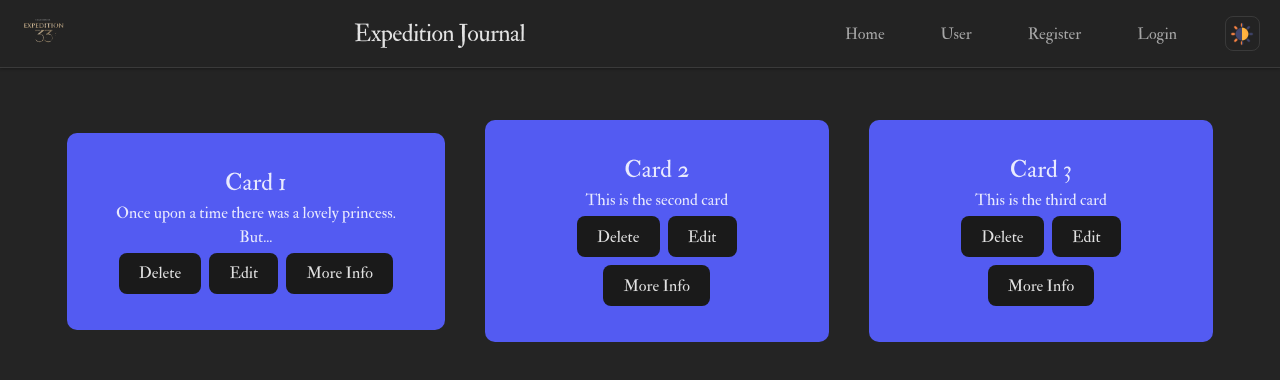
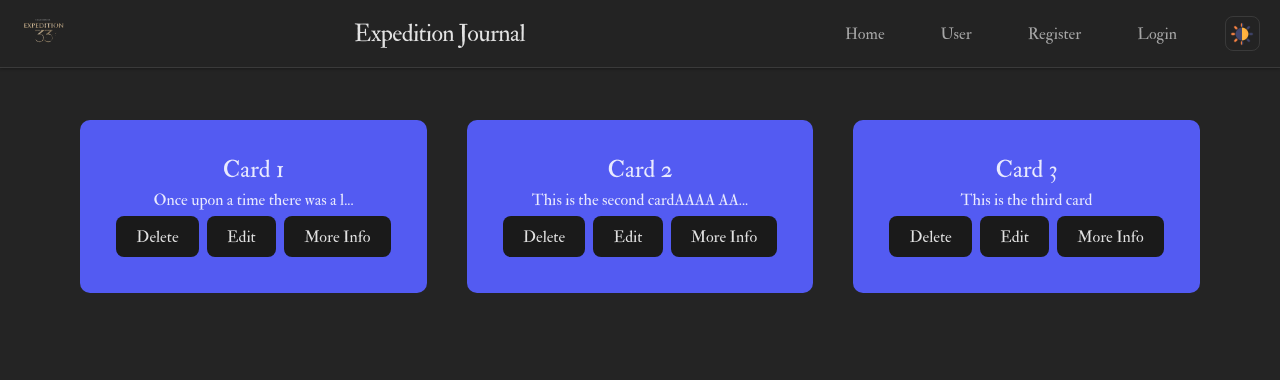
Before and after one commit to Beckarby/notepad, a React (Vite) app: page / in a window 1280 px wide. Shown: the top 380 px of the page. Built offline with nearby package versions, Linux system fonts and the light colour scheme.

Commit message:
feat: update Card component to truncate descriptions by character limit and adjust edit button functionality

```diff
--- a/src/components/Card/card.jsx
+++ b/src/components/Card/card.jsx
@@ -5,11 +5,13 @@ import './card.css';
 
 export default function Card({ title, description, time, onDelete, onEdit, onMoreInfo }) {
     const [isModalOpen, setIsModalOpen] = useState(false);
-    const wordLimit = 10;
+    const charLimit = 30;
     const openModal = () => setIsModalOpen(true);
     const closeModal = () => setIsModalOpen(false);
 
-    const truncatedDescription = description.split(' ').slice(0, wordLimit).join(' ') + (description.split(' ').length > wordLimit ? '...' : '');
+    const truncatedDescription = description.length > charLimit
+  ? description.slice(0, charLimit) + '...'
+  : description;
 
 
     return (
@@ -17,7 +19,7 @@ export default function Card({ title, description, time, onDelete, onEdit, onMor
       <h2>{title}</h2>
       <p>{truncatedDescription}</p>
       <button onClick={onDelete}>Delete</button>
-      <button onClick={onEdit}>Edit</button>
+      <button onClick={openModal}>Edit</button>
       <button onClick={openModal}>More Info</button>
 
         <Modal
--- a/src/pages/Home/Home.jsx
+++ b/src/pages/Home/Home.jsx
@@ -45,7 +45,7 @@ I'm an Ogre. You know, grab your torch and pitchforks. Doesn't that bother you?
 -Really really. Oh? Man, I like you. What's your name? A..., Shrek. Shrek?! But do you know, what I" time="10:00 AM"
                 onDelete={onDelete} onEdit={onEdit} onMoreInfo={onMoreInfo}
             />
-            <Card title="Card 2" description="This is the second card" time="11:00 AM"
+            <Card title="Card 2" description="This is the second cardAAAA AAAAAAA  AAAAAA AAAAA AAAAAAAAA AAAAAAA AAAAAAAAAAA AAAAAAAA AAAAAAAAA AAAAA" time="11:00 AM"
                 onDelete={onDelete} onEdit={onEdit} onMoreInfo={onMoreInfo}
             />
             <Card title="Card 3" description="This is the third card" time="12:00 PM"
```
